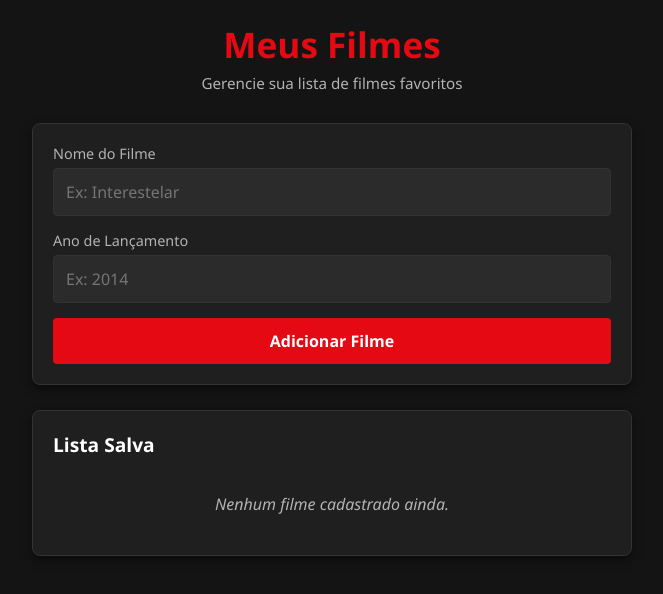
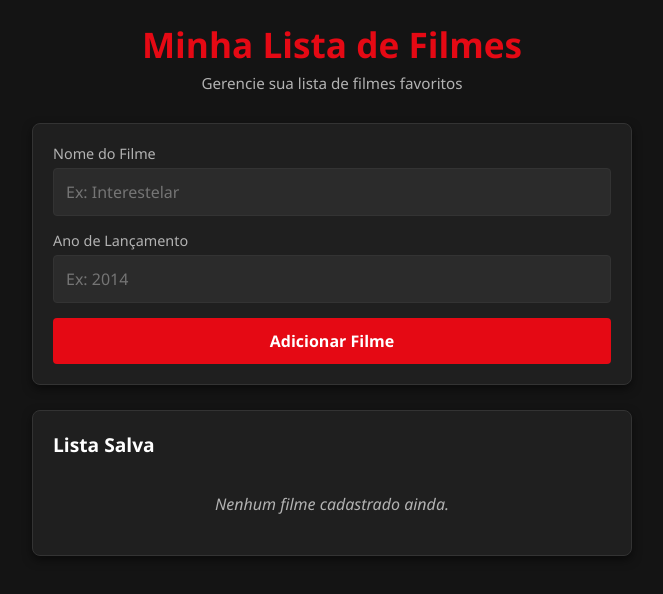
Before and after one commit to profestevaosimao/aula-pratica-nuvem-24abn, a website: page index.html in a window 1280 px wide. Shown: the whole page, without its empty margins (308-971 px from the left). Drawn offline with Linux system fonts and the light colour scheme.

Commit message:
Commit inicial

```diff
--- a/index.html
+++ b/index.html
@@ -9,7 +9,7 @@
   <body>
     <div class="container">
       <header>
-        <h1>Meus Filmes</h1>
+        <h1>Minha Lista de Filmes</h1>
         <p>Gerencie sua lista de filmes favoritos</p>
       </header>
 
```
Also changed, not shown: 1 other file.
